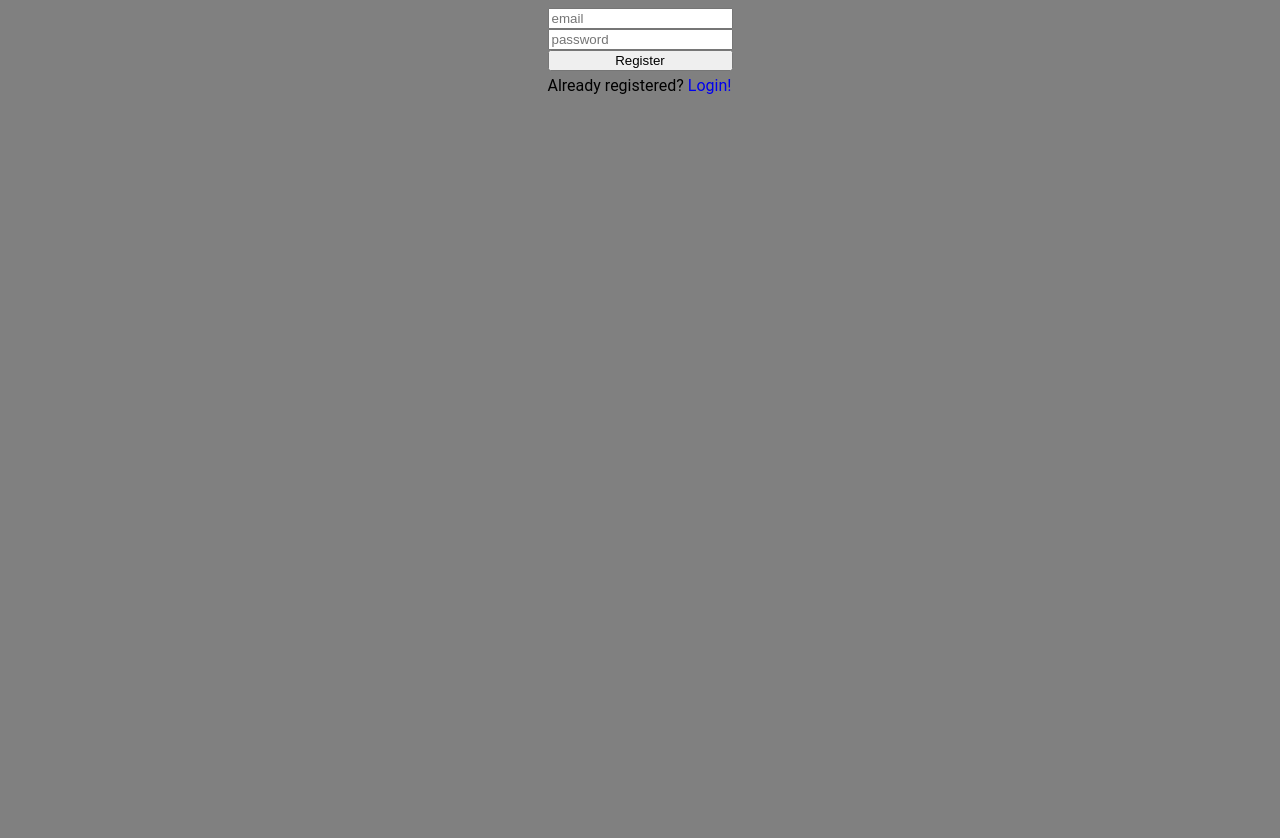
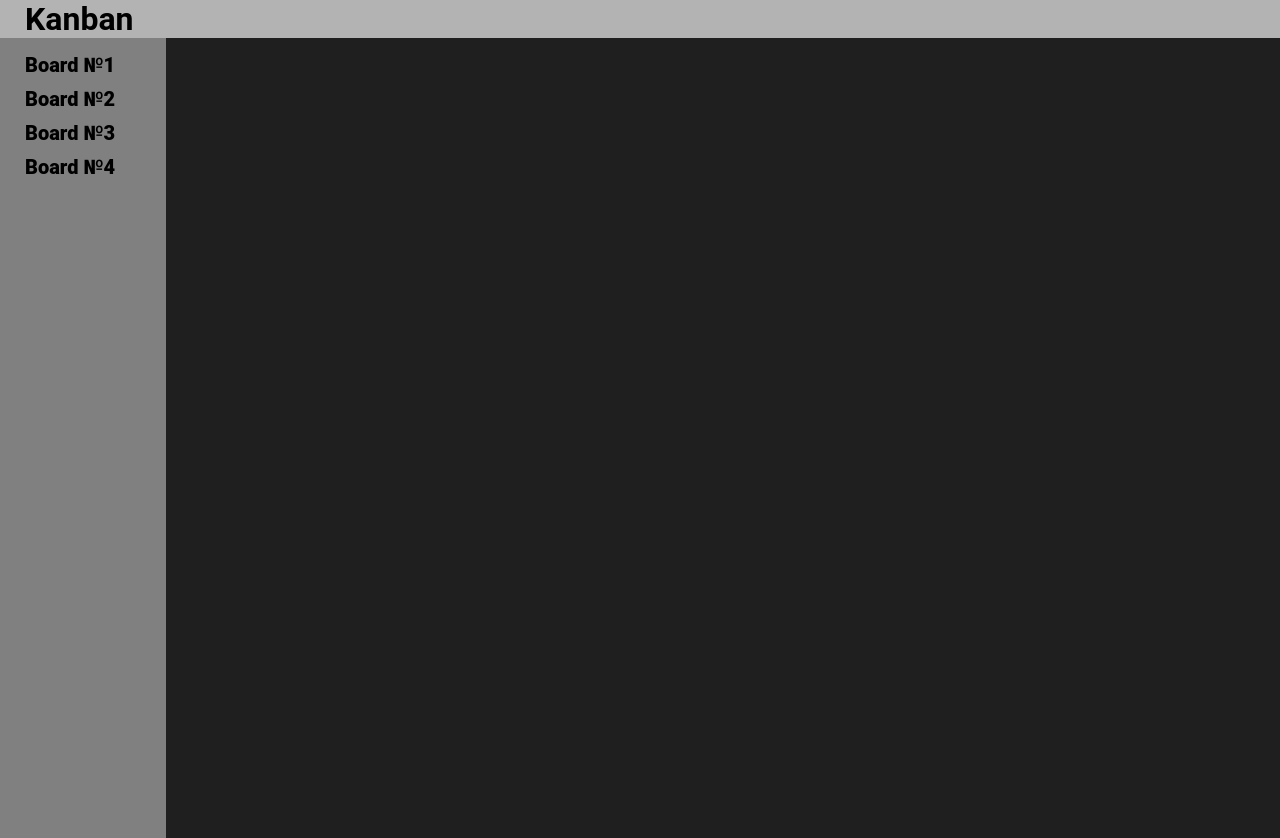
Before and after one commit to vpast/kanban_client, a React (Create React App) app: page /board in a window 1280 px wide. Before the commit the page ends 800 px from the top, so only its background shows below. Built offline with nearby package versions, Linux system fonts and the light colour scheme.

Commit message:
Board header and sidebar

```diff
--- a/src/components/Auth.js
+++ b/src/components/Auth.js
@@ -25,7 +25,7 @@ const Auth = () => {
       }).then((response) => {
         if (response.status === 200) {
           console.log(response.status);
-          // navigate('/board')
+          navigate('/board')
         }
       });
     }
--- /dev/null
+++ b/src/components/BoardHeader.js
@@ -0,0 +1,11 @@
+const BoardHeader = () => {
+  return(
+    <>
+      <div className='header'>
+        <h1>Kanban</h1>
+      </div>
+    </>
+  )
+}
+
+export default BoardHeader
--- /dev/null
+++ b/src/components/BoardList.js
@@ -0,0 +1,16 @@
+const BoardList = () => {
+  return(
+    <>
+      <div className='boardList'>
+        <ul>
+          <li><a href='/'>Board №1</a></li>
+          <li><a href='/'>Board №2</a></li>
+          <li><a href='/'>Board №3</a></li>
+          <li><a href='/'>Board №4</a></li>
+        </ul>
+      </div>
+    </>
+  )
+}
+
+export default BoardList
--- a/src/components/Register.js
+++ b/src/components/Register.js
@@ -57,6 +57,7 @@ const Register = () => {
             pattern='^(?=.*[A-Za-z])(?=.*\d)(?=.*[@$!%*#?&])[A-Za-z\d@$!%*#?&]{8,}$'
           ></input>
           <input type='submit' value='Register'></input>
+          <p>Your password shoud be at least 8 characters <br></br> and contain uppercase and special symbol.</p>
           <p>
             Already registered?{' '}
             <a href='/' className='link'>
--- a/src/css/App.css
+++ b/src/css/App.css
@@ -1,6 +1,7 @@
 body {
-  background-color: grey;
+  background-color: rgb(32, 31, 31);
   font-family: roboto;
+  margin: 0;
 }
 
 p {
@@ -22,3 +23,39 @@ p {
   display: flex;
   flex-direction: column;
 }
+
+.boardList {
+  width: 13%;
+  height: 100%;
+  position: absolute;
+  background-color: grey;
+  margin: 0;
+  font-size: 20px;
+  font-weight: 800;
+}
+
+.boardList ul {
+  list-style: none;
+  margin: 0;
+  padding-left: 25px;
+  padding-top: 10px;
+}
+
+.boardList li {
+  padding-top: 5px;
+  padding-bottom: 5px;
+}
+
+.boardList a {
+  text-decoration: none;
+  color: black;
+}
+
+.header {
+  background-color: rgb(179, 179, 179);
+}
+
+.header h1 {
+  margin: 0;
+  padding-left: 25px;
+}
--- a/src/index.js
+++ b/src/index.js
@@ -3,6 +3,7 @@ import ReactDOM from 'react-dom/client';
 import { createBrowserRouter, RouterProvider } from 'react-router-dom';
 import App from './App';
 import Register from './pages/register'
+import Board from './pages/board';
 
 const router = createBrowserRouter([
   {
@@ -15,7 +16,7 @@ const router = createBrowserRouter([
   },
   {
     path: '/board',
-    element: <Register />,
+    element: <Board />,
   },
 ]);
 
--- /dev/null
+++ b/src/pages/board.js
@@ -0,0 +1,13 @@
+import BoardHeader from "../components/BoardHeader"
+import BoardList from "../components/BoardList"
+
+const Board = () => {
+  return(
+    <>
+      <BoardHeader />
+      <BoardList />
+    </>
+  )
+}
+
+export default Board
```
